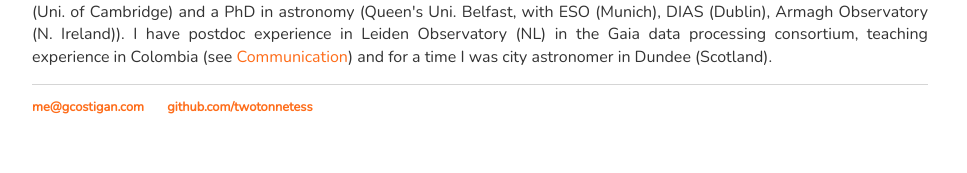
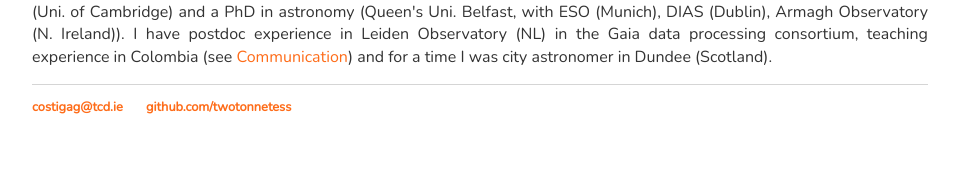
Before and after one commit to twotonnetess/twotonnetess.github.io, a Jekyll site: the page built from index.md, in a window 1280 px wide. Shown: the part 1018-1191 px from the top of the page, without its empty margins (160-1127 px from the left). Built offline with Jekyll 4.4.1, drawn with Linux system fonts in a browser that asks for light colours.

Commit message:
change of email address

```diff
--- a/_layouts/default.html
+++ b/_layouts/default.html
@@ -101,7 +101,7 @@
 			<footer>
 
 	    		<ul>
-	        		<li><a href="mailto:me@gcostigan.com">me@gcostigan.com</a></li>
+	        		<li><a href="mailto:costigag@tcd.ie">costigag@tcd.ie</a></li>
 	        		<li><a href="https://github.com/twotonnetess">github.com/twotonnetess</a></li>
 				</ul>
 			</footer>
```
